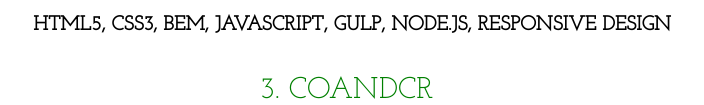
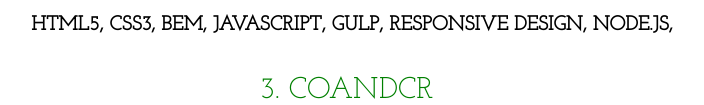
Before and after one commit to geggit/myportfolio, a plain HTML site: page index.html in a window 1280 px wide. Shown: the part 327-432 px from the top of the page, without its empty margins (288-992 px from the left). Drawn offline with Linux system fonts and the light colour scheme.

Commit message:
corrected index.html commit

```diff
--- a/index.html
+++ b/index.html
@@ -20,7 +20,7 @@
                     <br>
                     <br>
                     <p><a href="https://geggit.github.io/travelling2">1. Travelling</a></p>
-                    <h4> HTML5, CSS3, BEM, Javascript, Gulp, Node.js, responsive design</h4>
+                    <h4> HTML5, CSS3, BEM, Javascript, Gulp, responsive design, Node.js,</h4>
                     <br>
                     <br>
 
```
